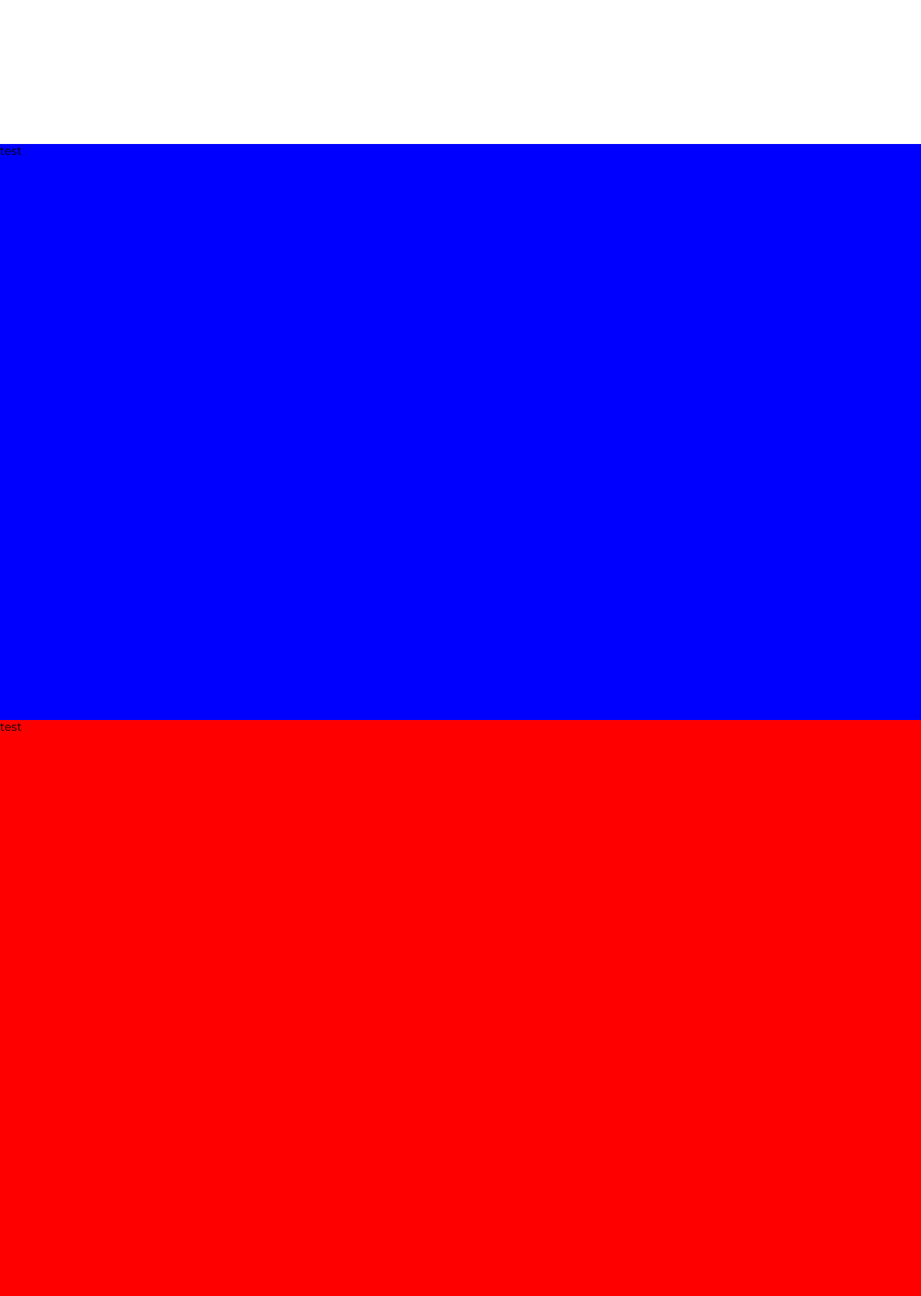
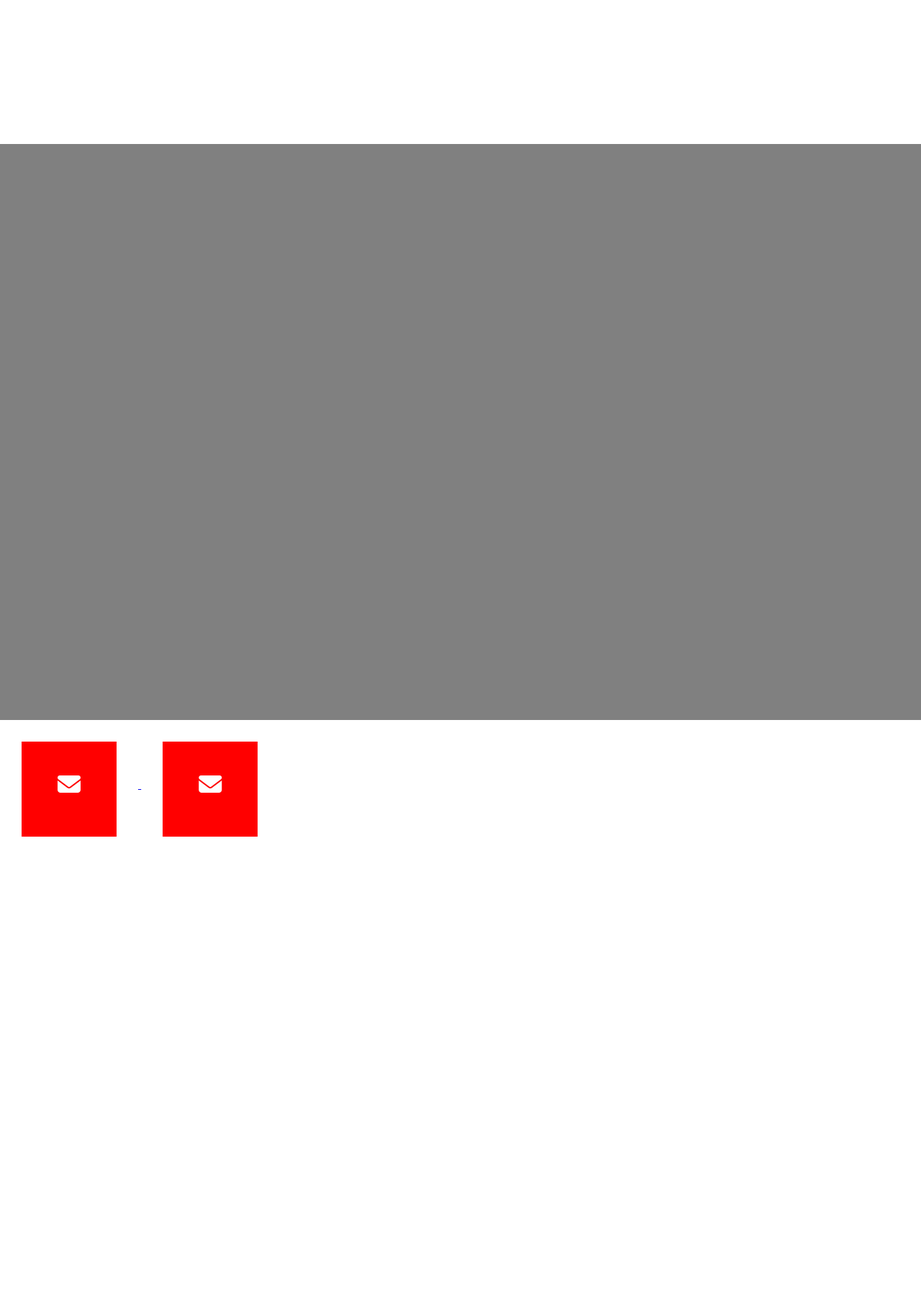
Before and after one commit to baptistereb/portfolio, a PHP site: page / in a window 1280 px wide; the page is wider, and only the part inside the window is pictured. Shown: the part 1400-3200 px from the top of that part at 72% size. Run offline with PHP 8.4, Linux system fonts and the light colour scheme; data that the repository does not hold is empty; some libraries are stand-ins or nearby versions.

Commit message:
test bouton

```diff
--- a/css/contact.css
+++ b/css/contact.css
@@ -1,5 +1,5 @@
 #contact {
-	background-color: red;
+	background-color: white;
 	z-index: 2;
 	position: absolute;
 	top: 300vh;
--- a/css/index.css
+++ b/css/index.css
@@ -162,8 +162,8 @@ header ul li.contact_button:hover #arrow-right {
     height: 100vh;
     top: 0;
     left: 0;
-    background: #090623;/*
-    overflow: hidden;*/
+    background: #090623;
+    overflow: hidden;
 }
 
 .background span {
--- a/css/skill.css
+++ b/css/skill.css
@@ -1,8 +1,48 @@
 #skill {
-	background-color: blue;
+	background-color: grey;
 	z-index: 2;
 	position: absolute;
 	top: 200vh;
 	height: 100vh;
 	width: 100vw;
 }
+
+span.button {
+	display: inline-block;
+	height: 32px;
+	width: 32px;
+	padding: 50px;
+	margin: 30px;
+	background-color: red;
+}
+
+#logo {
+	display: inline-block;
+	width: 100%;
+	color: white;
+}
+
+div.button {
+    display: none;
+    color: white;
+}
+
+#logo:hover + span.button {
+	width: 100px;
+}
+
+#logo:hover + div.button {
+    display: inline-block;
+    background-color: blue;
+    height: 32px;
+    padding: 50px;
+    margin-left: 50px;
+    vertical-align: middle;
+}
+
+div.button:hover {
+	display: inline-block;
+    background-color: blue;
+    height: 32px;
+    margin-left: 50px;
+}
--- a/index.php
+++ b/index.php
@@ -39,6 +39,7 @@ if(isset($_POST['language'])) {
 	<link rel="stylesheet" type="text/css" href="css/project.css" />
 	<link rel="stylesheet" type="text/css" href="css/skill.css" />
 	<link rel="stylesheet" type="text/css" href="css/contact.css" />
+	<script src="https://kit.fontawesome.com/1e414fe1c3.js" crossorigin="anonymous"></script>
 </head>
 <body>
 <section class="background" id="index">
@@ -107,11 +108,35 @@ if(isset($_POST['language'])) {
 	grolth-studio
 	gamer2winner-->
 </section>
-<section class="contact" id="skill">
-	test
+<section class="skill" id="skill">
+	<!-- Impression 3D -> gcode
+		Notions d'éléctroniques
+		Developpement HTML, CSS, PHP, des bases en JS
+			Sait utiliser les API discord, youtube, twitter
+
+		Serveur web :
+
+
+	-->
 </section>
 <section class="contact" id="contact">
-	test
+	<!--linkedin
+	mail : baptiste.rebillard@proton-mail.com
+	-->
+
+	<a href="mailto:baptiste.rebillard@protonmail.com">
+		<span class="button">
+			<div id="logo"><i class="fa-solid fa-envelope fa-2xl"></i></div>
+			<div class="button">baptiste.rebillard@protonmail.com</div>
+		</span>
+	</a>
+
+	<a href="https://www.linkedin.com/in/baptistereb/" target="_linkedin">
+		<span class="button">
+			<div id="logo"><i class="fa-solid fa-envelope fa-2xl"></i></div>
+			<div class="button">linkedin.com/in/baptistereb/</div>
+		</span>
+	</a>
 </section>
 
 </body>
```
